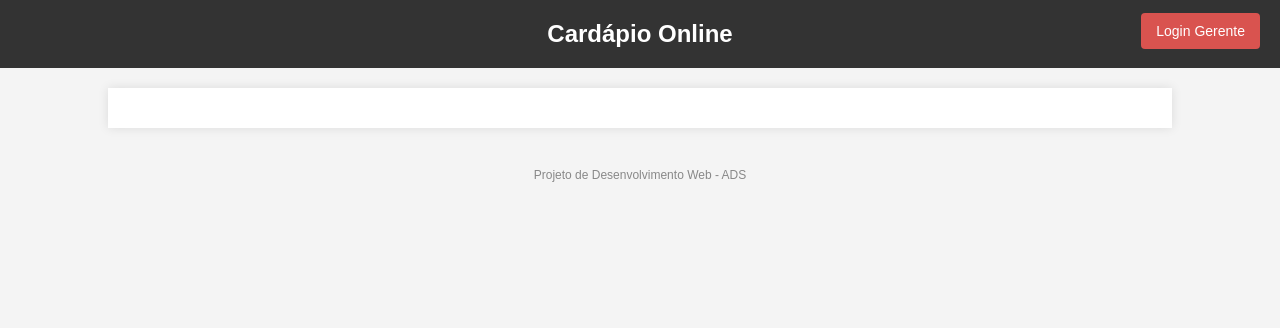
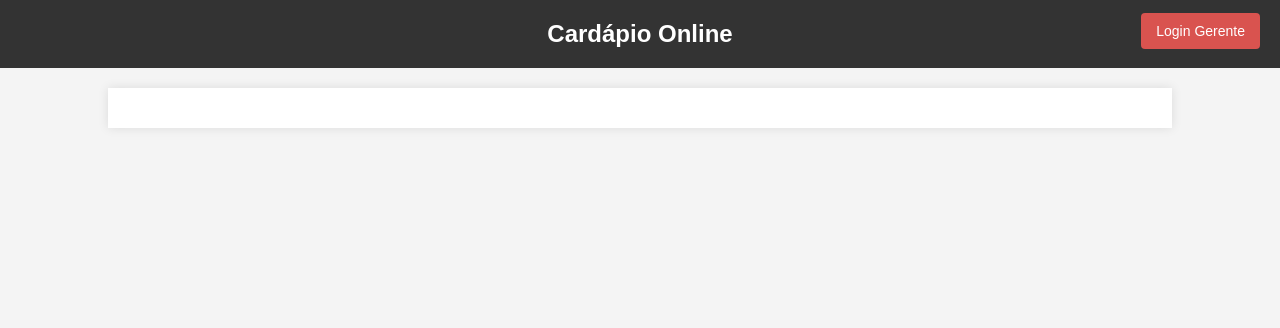
Before and after one commit to Carlossantos2005/trabalho-final-ads, a Django app: page / in a window 1280 px wide. Shown: the top 328 px of the page. Run offline with Django 5.2, Linux system fonts and the light colour scheme; data that the repository does not hold is empty.

```diff
--- a/core/templates/core/index.html
+++ b/core/templates/core/index.html
@@ -100,9 +100,6 @@
         {% endfor %}
     </div>
 
-    <footer>
-        Projeto de Desenvolvimento Web - ADS
-    </footer>
 
 </body>
 </html>
```
